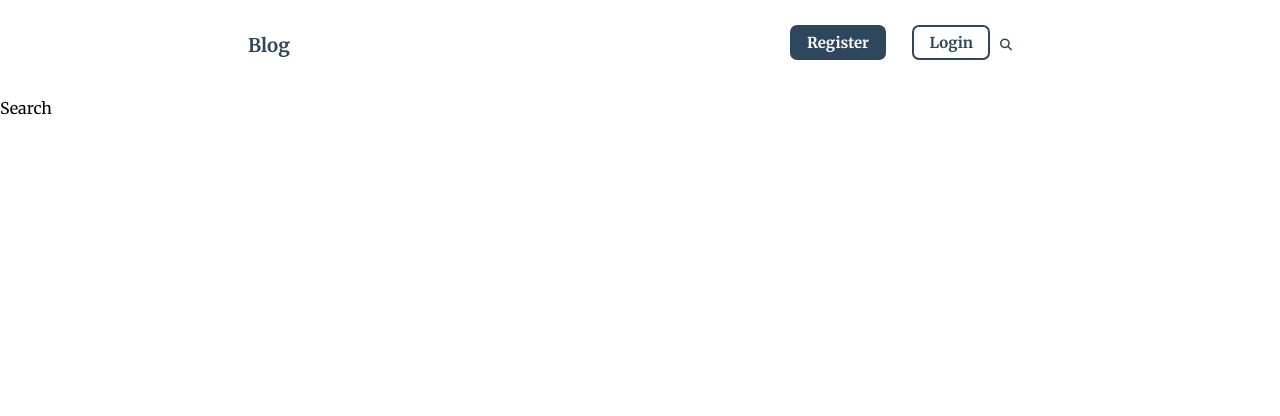
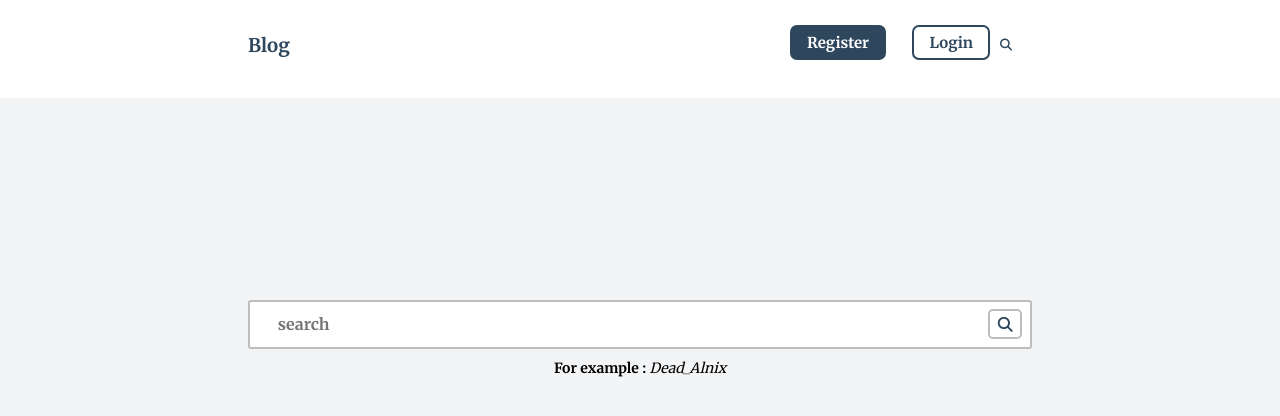
Before and after one commit to FosterSOAsare/blog-app, a React (Create React App) app: page /search in a window 1280 px wide. Shown: the top 416 px of the page. Built offline with nearby package versions, Linux system fonts and the light colour scheme; no server answers; the database is empty.

Commit message:
searchpage design

```diff
--- a/src/App.scss
+++ b/src/App.scss
@@ -20,6 +20,7 @@
 @import "./Pages/Blog/BlogControls/BlogControls.scss";
 @import "./Pages/Blog/Comment/Comment.scss";
 @import "./Pages/Homepage/Homepage.scss";
+@import "./Pages/Search/Search.scss";
 @import "./Pages/Sponsorships/Sponsorships.scss";
 @import "./Pages/Sponsorships/NewSponsorship/NewSponsorship.scss";
 @import "./Pages/Sponsorships/Requests/Requests.scss";
--- a/src/Pages/Search/Search.js
+++ b/src/Pages/Search/Search.js
@@ -1,7 +1,35 @@
-import React from "react";
+import React, { useState } from "react";
+import { useGlobalContext } from "../../context/AppContext";
 
 const Search = () => {
-	return <div>Search</div>;
+	const [searchResult, setSearchResult] = useState([]);
+	const { firebase } = useGlobalContext();
+
+	function submitSearch(e) {
+		e.preventDefault();
+		let data = new FormData(e.target).get("searchQuery");
+		firebase.getQuery(data, (res) => {
+			console.log(res);
+			setSearchResult(res);
+		});
+	}
+	return (
+		<section className="search">
+			<div className="container">
+				<form action="" onSubmit={submitSearch}>
+					<input type="text" placeholder="search" name="searchQuery" />
+					<button>
+						<i className="fa-solid fa-magnifying-glass"></i>
+					</button>
+				</form>
+				<p className="example">
+					For example : <span>Dead_Alnix</span>
+				</p>
+
+				{searchResult.length > 0 && <div className="result"></div>}
+			</div>
+		</section>
+	);
 };
 
 export default Search;
--- /dev/null
+++ b/src/Pages/Search/Search.scss
@@ -0,0 +1,49 @@
+section.search {
+	height: auto;
+	background-color: $background2;
+	.container {
+		@include container;
+		min-height: 60vh;
+		@include flex(center, center);
+		flex-direction: column;
+		form {
+			background-color: white;
+			width: 100%;
+			height: auto;
+			border-radius: 3px;
+			@include flex(space-between, center);
+			border: 2px solid $grey;
+			padding: 0 1%;
+			margin-bottom: 10px;
+			input {
+				width: 95%;
+				height: 45px;
+				border: 0;
+				border-radius: 0;
+				margin: 0;
+				font-size: 16px;
+			}
+			button {
+				width: 20px;
+				background-color: transparent;
+				border-color: $grey;
+				padding: 0 15px;
+				height: 30px;
+				@include flex(center, center);
+				i {
+					color: $text1;
+				}
+				// border: 0;
+				margin: 0;
+			}
+		}
+		.example {
+			font-weight: bold;
+			font-size: 14px;
+			span {
+				font-style: italic;
+				font-weight: normal;
+			}
+		}
+	}
+}
--- a/src/utils/Firebase.js
+++ b/src/utils/Firebase.js
@@ -824,4 +824,11 @@ export class Firebase {
 			);
 		});
 	}
+
+	getQuery(queryString, callback) {
+		let q1 = query(collection(this.db, "blogs"), where("heading", "array-contains-any", "Determination"));
+		getDocs(q1).then((e) => {
+			console.log(e);
+		});
+	}
 }
```
